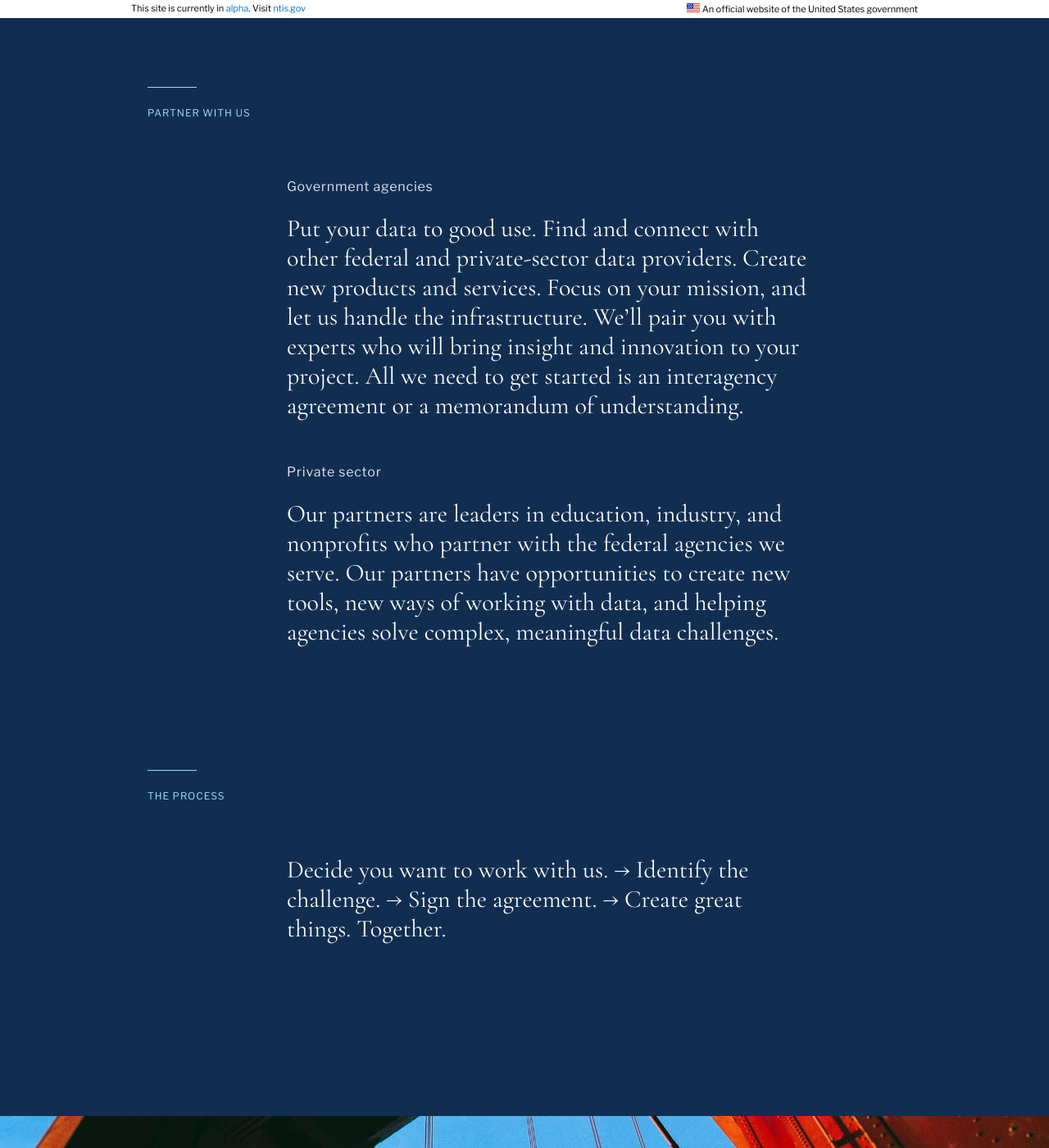
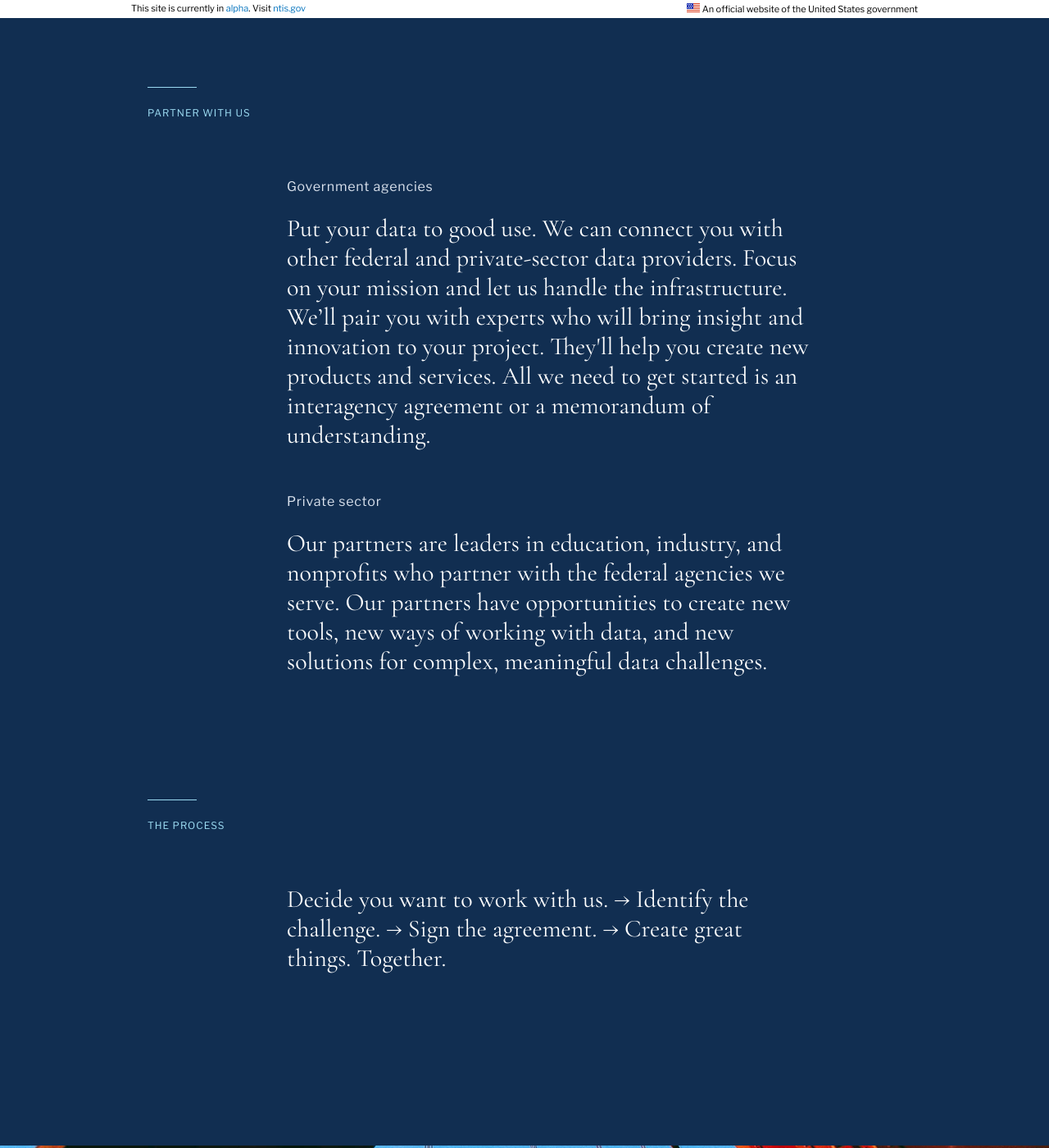
Before and after one commit to 18F/ntis-gov, a Jekyll site: the page index.html, which Jekyll copies as it is, in a window 1280 px wide and 1400 px high, scrolled down 1198 px. Shown: the whole window at 82% size. Built offline with Jekyll 4.4.1, drawn with Linux system fonts in a browser that asks for light colours.

Commit message:
Update index.html

```diff
--- a/index.html
+++ b/index.html
@@ -70,12 +70,12 @@
         <h3>Partner with us</h3>
         <h4>Government agencies</h4>
         <p>
-          Put your data to good use. Find and connect with other federal and private-sector data providers. Create new products and services.  Focus on your mission, and let us handle the infrastructure.  We&rsquo;ll pair you with experts who will bring insight and innovation to your project. All we need to get started is an interagency agreement or a memorandum of understanding.
+          Put your data to good use. We can connect you with other federal and private-sector data providers. Focus on your mission and let us handle the infrastructure.  We&rsquo;ll pair you with experts who will bring insight and innovation to your project. They'll help you create new products and services. All we need to get started is an interagency agreement or a memorandum of understanding.
         </p>
 
         <h4>Private sector</h4>
         <p>
-          Our partners are leaders in education, industry, and nonprofits who partner with the federal agencies we serve.  Our partners have opportunities to create new tools, new ways of working with data, and helping agencies solve complex, meaningful data challenges.
+          Our partners are leaders in education, industry, and nonprofits who partner with the federal agencies we serve.  Our partners have opportunities to create new tools, new ways of working with data, and new solutions for complex, meaningful data challenges.
         </p>
 
         <h3>The process</h3>
```
